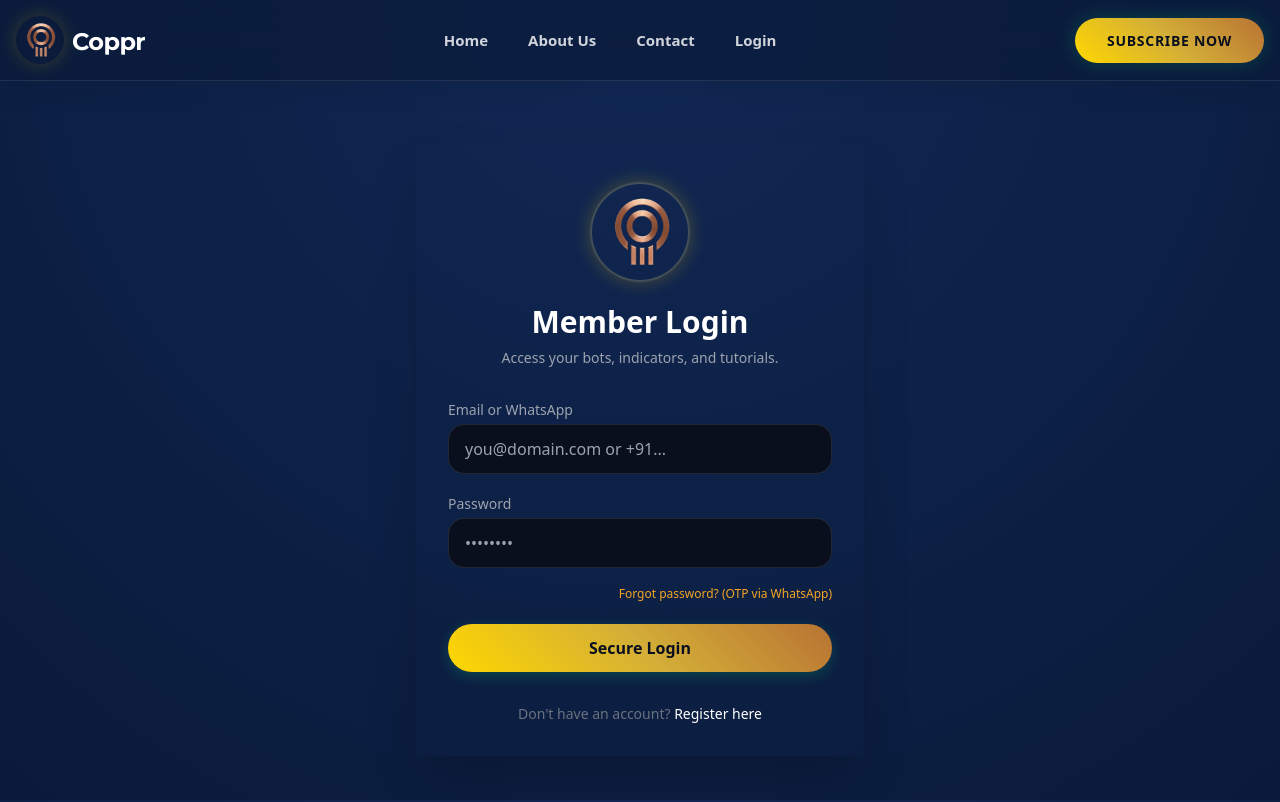
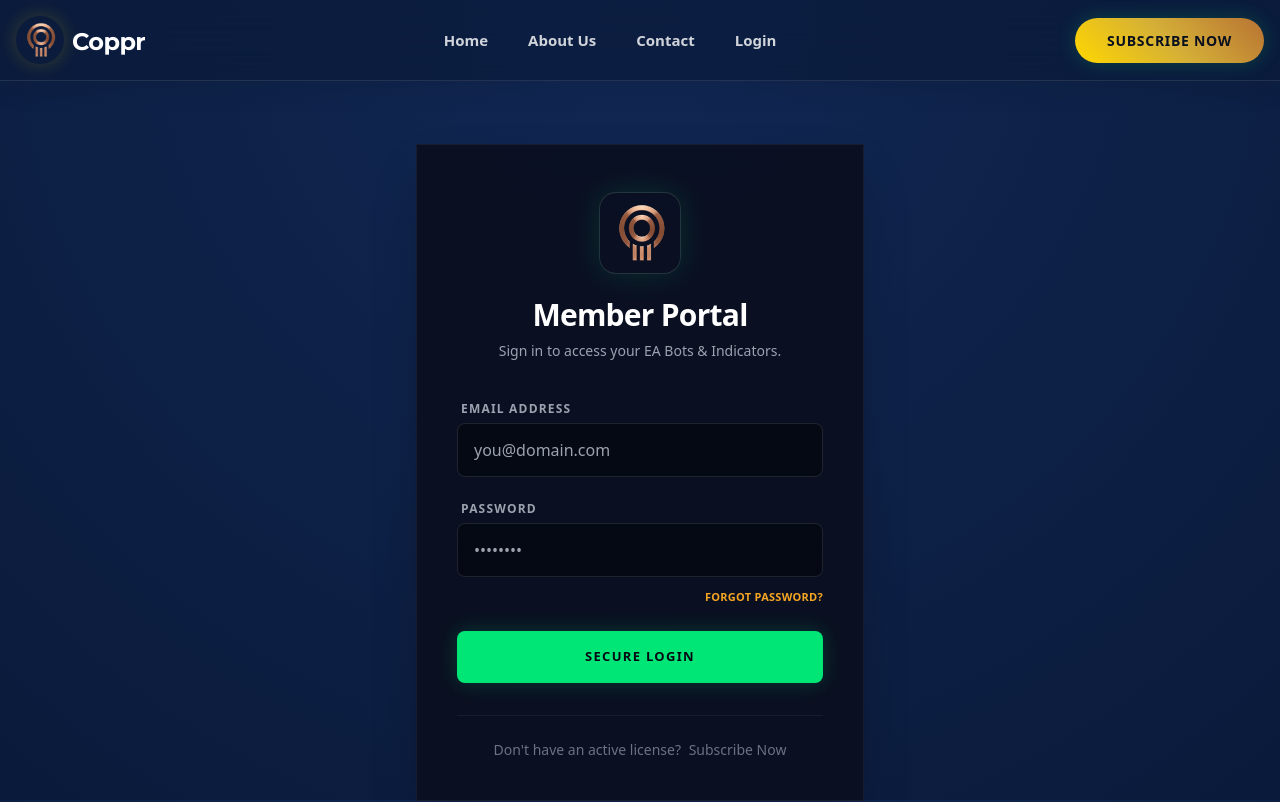
Before and after one commit to anilsethji/coppr, a Next.js app: page /login in a window 1280 px wide. Shown: the top 802 px of the page. Built offline with nearby package versions, Linux system fonts and the light colour scheme; no server answers.

Commit message:
Convert static login page to fully functional Supabase authentication

```diff
--- a/app/login/page.tsx
+++ b/app/login/page.tsx
@@ -1,42 +1,103 @@
+'use client';
+
 import Link from 'next/link';
 import { Logo } from '@/components/ui/Logo';
-
-export const metadata = { title: 'Member Login | Coppr' };
+import { useState } from 'react';
+import { createClient } from '@/lib/supabase/client';
+import { useRouter } from 'next/navigation';
 
 export default function LoginPage() {
+  const [email, setEmail] = useState('');
+  const [password, setPassword] = useState('');
+  const [error, setError] = useState<string | null>(null);
+  const [loading, setLoading] = useState(false);
+  const supabase = createClient();
+  const router = useRouter();
+
+  const handleLogin = async (e: React.FormEvent) => {
+    e.preventDefault();
+    setError(null);
+    setLoading(true);
+
+    const { error: authError } = await supabase.auth.signInWithPassword({
+      email,
+      password,
+    });
+
+    if (authError) {
+      setError(authError.message);
+      setLoading(false);
+    } else {
+      router.push('/dashboard');
+      router.refresh(); // Ensure the layout securely fetches the user session
+    }
+  };
+
   return (
-    <div className="w-full min-h-[80vh] flex flex-col items-center justify-center px-4 py-20">
-      <div className="w-full max-w-md card p-8 shadow-2xl relative">
-        <div className="absolute top-0 left-0 w-full h-1 bg-green-electric rounded-t-card"></div>
-        <div className="text-center mb-8 mt-2">
-          <Logo variant="dark" className="w-24 h-24 shadow-[0_0_20px_rgba(255,215,0,0.3)] ring-2 ring-white/10 mb-6 rounded-full mx-auto" />
-          <h1 className="text-3xl font-bold text-white mb-2">Member Login</h1>
-          <p className="text-sm text-gray-400">Access your bots, indicators, and tutorials.</p>
+    <div className="w-full min-h-[85vh] flex flex-col items-center justify-center px-4 py-20 relative overflow-hidden">
+      {/* Background ambient glow */}
+      <div className="absolute top-1/2 left-1/2 -translate-x-1/2 -translate-y-1/2 w-[600px] h-[600px] bg-green-electric/5 blur-[120px] rounded-full pointer-events-none"></div>
+
+      <div className="w-full max-w-md card p-8 sm:p-10 shadow-2xl relative z-10 border border-white/5 bg-[#0A0F1E]/90 backdrop-blur-xl">
+        <div className="absolute top-0 left-0 w-full h-1 bg-gradient-to-r from-green-electric to-[#00B0FF] rounded-t-card"></div>
+
+        <div className="text-center mb-10 mt-2">
+          <Logo variant="dark" className="w-20 h-20 shadow-[0_0_30px_rgba(0,230,118,0.15)] ring-1 ring-white/10 mb-6 rounded-2xl mx-auto block" />
+          <h1 className="text-3xl font-bold text-white mb-2 tracking-tight">Member Portal</h1>
+          <p className="text-sm text-gray-400">Sign in to access your EA Bots & Indicators.</p>
         </div>
 
-        <form className="space-y-5">
-          <div>
-            <label className="block text-sm font-medium text-gray-400 mb-1">Email or WhatsApp</label>
-            <input type="text" className="w-full bg-[#0A0F1E] border border-white/10 rounded-card px-4 py-3 min-h-[48px] text-white focus:border-green-electric focus:outline-none" placeholder="you@domain.com or +91..." required />
+        <form onSubmit={handleLogin} className="space-y-6">
+          {error && (
+            <div className="p-4 bg-red-500/10 border border-red-500/20 rounded-lg text-sm text-red-500 mb-4 text-center font-medium">
+              {error}
+            </div>
+          )}
+
+          <div className="space-y-1.5">
+            <label className="block text-xs font-bold text-gray-400 uppercase tracking-widest pl-1">Email Address</label>
+            <input
+              type="email"
+              value={email}
+              onChange={(e) => setEmail(e.target.value)}
+              className="w-full bg-black/40 border border-white/10 rounded-lg px-4 py-3.5 text-white transition-all focus:border-green-electric focus:ring-1 focus:ring-green-electric focus:outline-none focus:bg-[#0A0F1E]"
+              placeholder="you@domain.com"
+              required
+            />
           </div>
-          <div>
-            <div className="flex items-center justify-between mb-1">
-              <label className="block text-sm font-medium text-gray-400">Password</label>
+
+          <div className="space-y-1.5">
+            <div className="flex items-center justify-between pl-1">
+              <label className="block text-xs font-bold text-gray-400 uppercase tracking-widest">Password</label>
             </div>
-            <input type="password" className="w-full bg-[#0A0F1E] border border-white/10 rounded-card px-4 py-3 min-h-[48px] text-white focus:border-green-electric focus:outline-none" placeholder="••••••••" required />
-            <div className="text-right mt-3">
-              <button type="button" className="text-xs text-gold-badge hover:text-white transition-colors">Forgot password? (OTP via WhatsApp)</button>
+            <input
+              type="password"
+              value={password}
+              onChange={(e) => setPassword(e.target.value)}
+              className="w-full bg-black/40 border border-white/10 rounded-lg px-4 py-3.5 text-white transition-all focus:border-green-electric focus:ring-1 focus:ring-green-electric focus:outline-none focus:bg-[#0A0F1E]"
+              placeholder="••••••••"
+              required
+            />
+            <div className="text-right mt-2">
+              <button type="button" className="text-[11px] font-bold text-gold-badge hover:text-white transition-colors tracking-wide uppercase">Forgot password?</button>
             </div>
           </div>
 
-          <Link href="/dashboard" className="btn-primary w-full shadow-[0_4px_14px_0_rgba(0,230,118,0.2)] mt-4">
-            Secure Login
-          </Link>
+          <button
+            type="submit"
+            disabled={loading}
+            className="w-full py-4 px-6 bg-[#00E676] hover:bg-[#00c853] text-[#050A14] font-black uppercase tracking-widest text-[13px] rounded-lg transition-all shadow-[0_0_20px_rgba(0,230,118,0.2)] hover:shadow-[0_0_30px_rgba(0,230,118,0.4)] disabled:opacity-50 disabled:cursor-not-allowed mt-8"
+          >
+            {loading ? 'Authenticating...' : 'Secure Login'}
+          </button>
         </form>
 
-        <p className="text-center text-sm text-gray-500 mt-8">
-          Don't have an account? <Link href="/register" className="text-white hover:text-green-electric font-medium transition-colors">Register here</Link>
-        </p>
+        <div className="mt-8 pt-6 border-t border-white/5 text-center">
+          <p className="text-sm font-medium text-gray-500">
+            Don't have an active license? <br className="sm:hidden" />
+            <Link href="/checkout" className="text-green-electric hover:text-white transition-colors ml-1 inline-block mt-1 sm:mt-0">Subscribe Now</Link>
+          </p>
+        </div>
       </div>
     </div>
   );
```
